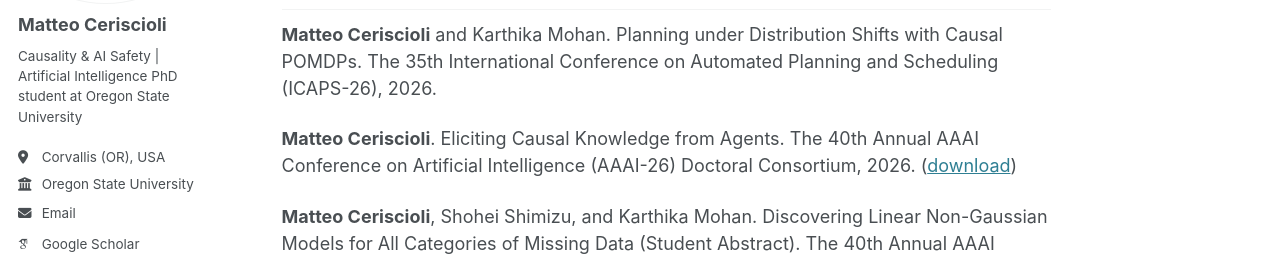
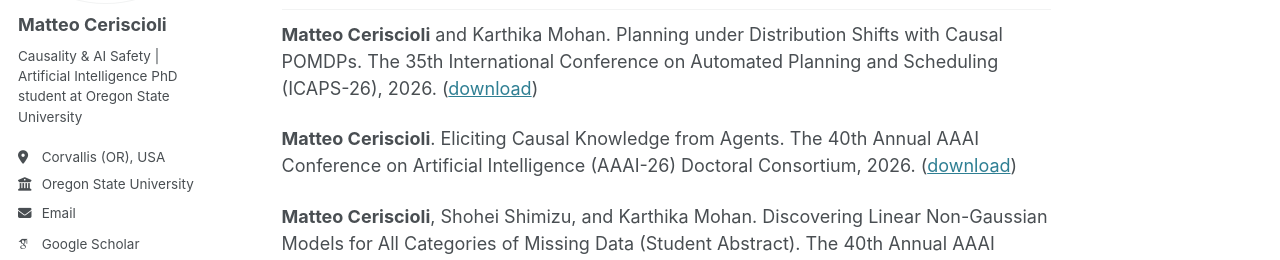
Before and after one commit to matteoceriscioli/matteoceriscioli.github.io, a Jekyll site: the page built from _pages/about.md, in a window 1280 px wide and 900 px high, scrolled down 665 px. Shown: the part 236-496 px from the top of the window. Built offline with Jekyll 4.4.1, drawn with Linux system fonts in a browser that asks for light colours; some web fonts are replaced.

Commit message:
Update about.md

```diff
--- a/_pages/about.md
+++ b/_pages/about.md
@@ -20,7 +20,7 @@
 
 ## Publications
 
-**Matteo Ceriscioli** and Karthika Mohan. Planning under Distribution Shifts with Causal POMDPs. The 35th International Conference on Automated Planning and Scheduling (ICAPS-26), 2026.
+**Matteo Ceriscioli** and Karthika Mohan. Planning under Distribution Shifts with Causal POMDPs. The 35th International Conference on Automated Planning and Scheduling (ICAPS-26), 2026. (<a id="raw-url" href="https://raw.githubusercontent.com/matteoceriscioli/matteoceriscioli.github.io/master/files/Planning_Under_Distribution_Shifts_with_Causal_POMDPs.pdf" download>download</a>)
 
 **Matteo Ceriscioli**. Eliciting Causal Knowledge from Agents. The 40th Annual AAAI Conference on Artificial
 Intelligence (AAAI-26) Doctoral Consortium, 2026. (<a id="raw-url" href="https://raw.githubusercontent.com/matteoceriscioli/matteoceriscioli.github.io/master/files/Eliciting_Causal_Knowledge_from_Agents.pdf" download>download</a>)
```
